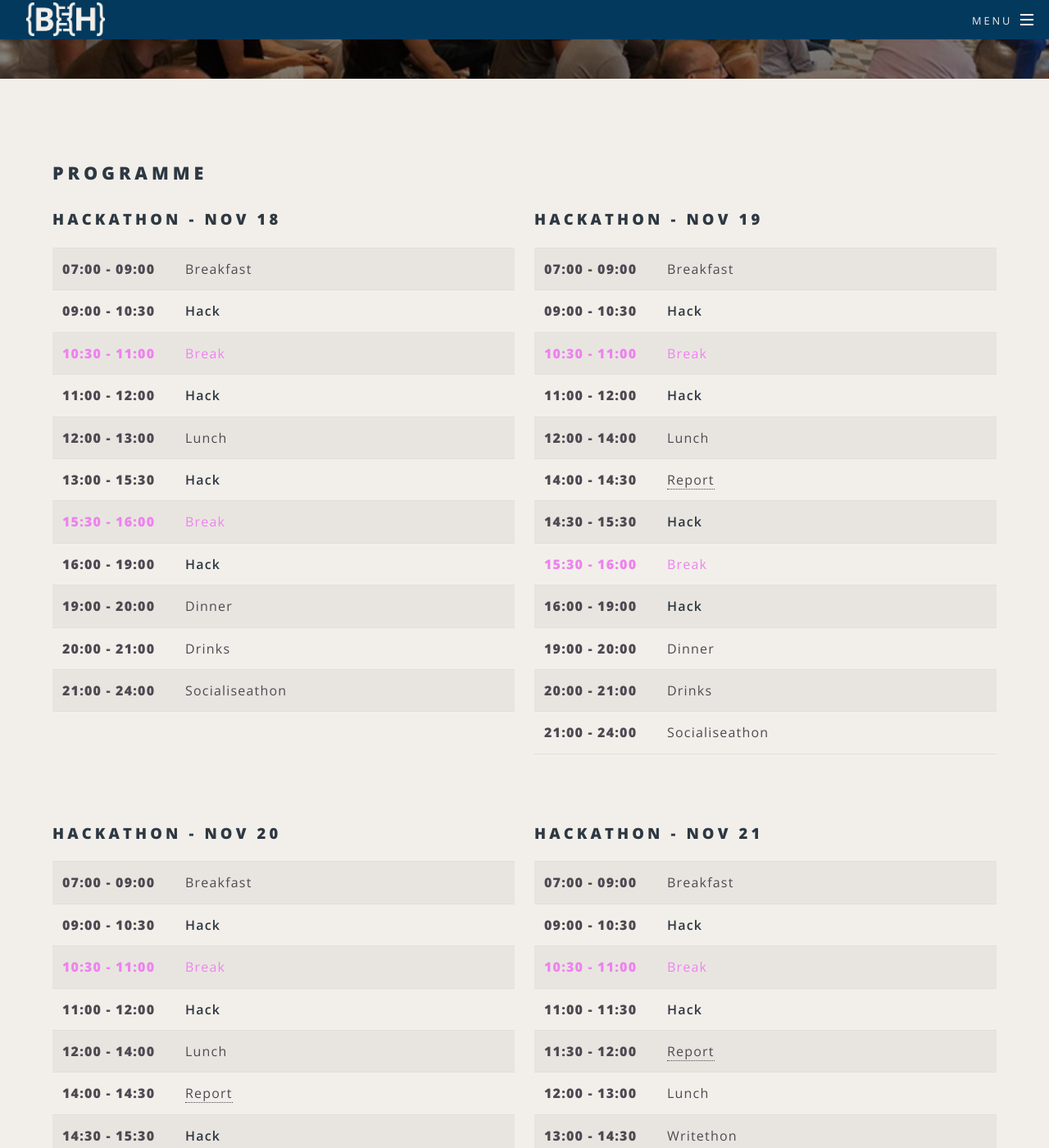
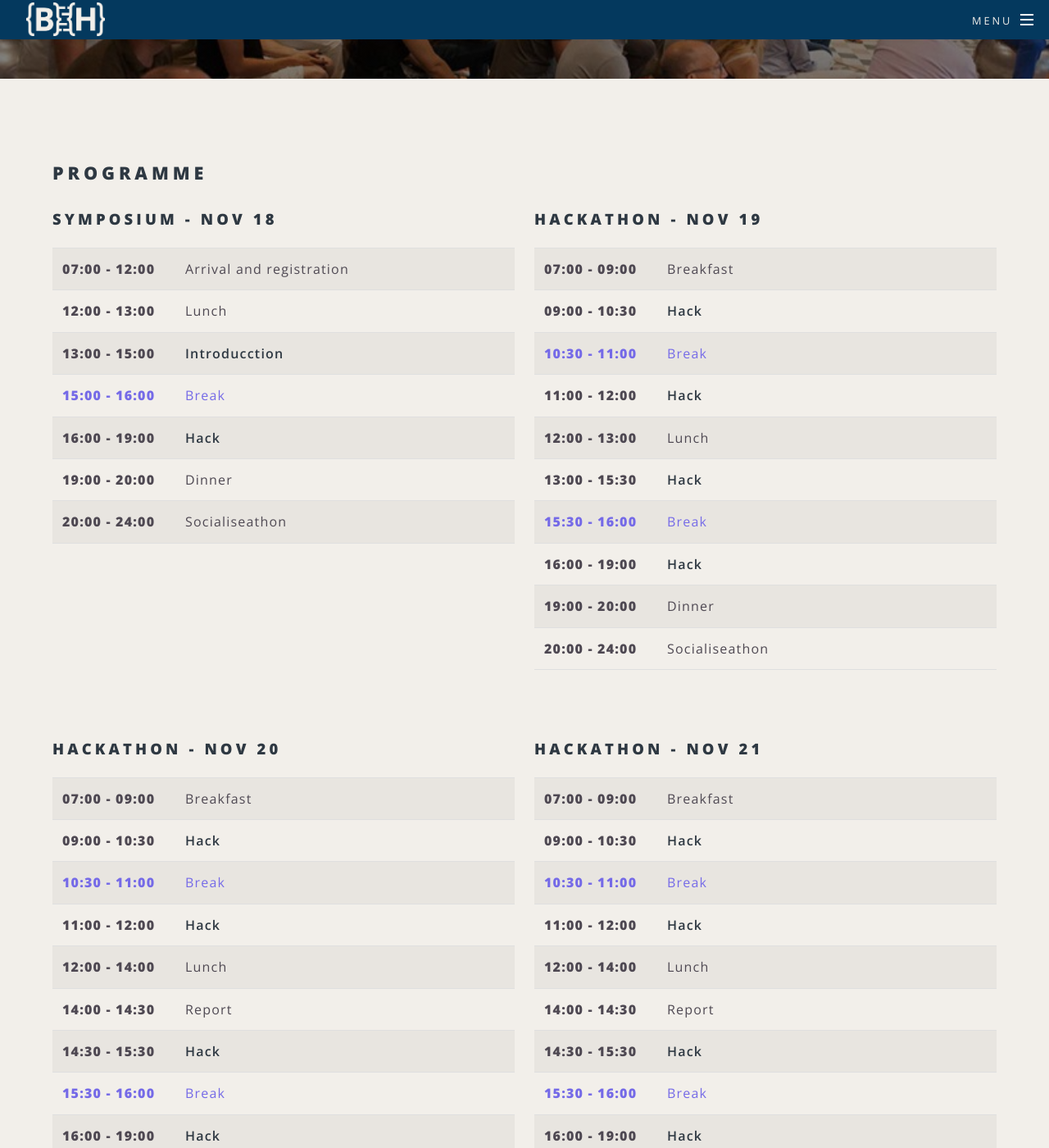
Before and after one commit to elixir-europe/biohackathon-europe-2019, a Jekyll site: the page built from programme.html, in a window 1280 px wide and 1400 px high, scrolled down 257 px. Shown: the whole window at 82% size. Built offline with Jekyll 4.4.1, drawn with Linux system fonts in a browser that asks for light colours; nearby versions of some CDN libraries; some of the changed text lies outside the part shown.

Commit message:
Programme update

```diff
--- a/_sass/programme.scss
+++ b/_sass/programme.scss
@@ -30,7 +30,7 @@ table tbody tr.schedule-theme-row td {
 }
 
 tr.schedule-break-row td {
-    color: violet;
+    color: _palette(accent5, bg);
 }
 
 .wrapper.style5 td.speaker h3 {
--- a/css/main.scss
+++ b/css/main.scss
@@ -5,9 +5,6 @@ $baseurl: '{{ site.baseurl }}/images';
 @import 'libs/vars';
 @import 'libs/functions';
 @import 'libs/mixins';
-@import 'chalet-desc';
-@import 'projects';
-@import 'programme';
 // @import 'font-awesome.min.css';
 @import url('https://fonts.googleapis.com/css?family=Open+Sans:400,400italic,600,600italic,800,800italic');
 /*
@@ -20,6 +17,10 @@ $baseurl: '{{ site.baseurl }}/images';
 @include skel-breakpoints(( xlarge: '(max-width: 1680px)', large: '(max-width: 1280px)', medium: '(max-width: 980px)', small: '(max-width: 736px)', xsmall: '(max-width: 480px)'));
 @include skel-layout(( reset: 'full', boxModel: 'border', grid: ( gutters: 1.5em)));
 /* Basic */
+
+@import 'chalet-desc';
+@import 'projects';
+@import 'programme';
 
 @-ms-viewport {
 	width: device-width;
--- a/programme.html
+++ b/programme.html
@@ -8,7 +8,42 @@ title: Programme
     <div id="programme">
         <div class="row">
             <div class="col-md-6 day">
-                <h3>Hackathon - Nov 18</h3>
+                <h3>Symposium - Nov 18</h3>
+                <table>
+                    <tbody>
+                        <tr>
+                            <td class="time">07:00 - 12:00</td>
+                            <td class="event">Arrival  and registration</td>
+                        </tr>
+                        <tr>
+                            <td class="time">12:00 - 13:00</td>
+                            <td class="event">Lunch</td>
+                        </tr>
+                        <tr>
+                            <td class="time">13:00 - 15:00</td>
+                            <td class="event"><b>Introducction</b></td>
+                        </tr>
+                        <tr class="schedule-break-row">
+                            <td class="time">15:00 - 16:00</td>
+                            <td class="event">Break</td>
+                        </tr>
+                        <tr>
+                            <td class="time">16:00 - 19:00</td>
+                            <td class="event"><b>Hack</b></td>
+                        </tr>
+                        <tr>
+                            <td class="time">19:00 - 20:00</td>
+                            <td class="event">Dinner</td>
+                        </tr>
+                        <tr>
+                            <td class="time">20:00 - 24:00</td>
+                            <td class="event">Socialiseathon</td>
+                        </tr>
+                    </tbody>
+                </table>
+            </div>
+            <div class="col-md-6 day">
+                <h3>Hackathon - Nov 19</h3>
                 <table>
                     <tbody>
                         <tr>
@@ -48,18 +83,14 @@ title: Programme
                             <td class="event">Dinner</td>
                         </tr>
                         <tr>
-                            <td class="time">20:00 - 21:00</td>
-                            <td class="event">Drinks</td>
-                        </tr>
-                        <tr>
-                            <td class="time">21:00 - 24:00</td>
+                            <td class="time">20:00 - 24:00</td>
                             <td class="event">Socialiseathon</td>
                         </tr>
                     </tbody>
                 </table>
             </div>
             <div class="col-md-6 day">
-                <h3>Hackathon - Nov 19</h3>
+                <h3>Hackathon - Nov 20</h3>
                 <table>
                     <tbody>
                         <tr>
@@ -84,7 +115,7 @@ title: Programme
                         </tr>
                         <tr>
                             <td class="time">14:00 - 14:30</td>
-                            <td class="event"><a href="https://github.com/elixir-europe/BioHackathon/tree/master/_reports">Report</a></td>
+                            <td class="event">Report</td>
                         </tr>
                         <tr>
                             <td class="time">14:30 - 15:30</td>
@@ -103,18 +134,14 @@ title: Programme
                             <td class="event">Dinner</td>
                         </tr>
                         <tr>
-                            <td class="time">20:00 - 21:00</td>
-                            <td class="event">Drinks</td>
-                        </tr>
-                        <tr>
-                            <td class="time">21:00 - 24:00</td>
+                            <td class="time">20:00 - 24:00</td>
                             <td class="event">Socialiseathon</td>
                         </tr>
                     </tbody>
                 </table>
             </div>
             <div class="col-md-6 day">
-                <h3>Hackathon - Nov 20</h3>
+                <h3>Hackathon - Nov 21</h3>
                 <table>
                     <tbody>
                         <tr>
@@ -139,7 +166,7 @@ title: Programme
                         </tr>
                         <tr>
                             <td class="time">14:00 - 14:30</td>
-                            <td class="event"><a href="https://github.com/elixir-europe/BioHackathon/tree/master/_reports">Report</a></td>
+                            <td class="event">Report</td>
                         </tr>
                         <tr>
                             <td class="time">14:30 - 15:30</td>
@@ -158,18 +185,14 @@ title: Programme
                             <td class="event">Dinner</td>
                         </tr>
                         <tr>
-                            <td class="time">20:00 - 21:00</td>
-                            <td class="event">Drinks</td>
-                        </tr>
-                        <tr>
-                            <td class="time">21:00 - 24:00</td>
+                            <td class="time">20:00 - 24:00</td>
                             <td class="event">Socialiseathon</td>
                         </tr>
                     </tbody>
                 </table>
             </div>
             <div class="col-md-6 day">
-                <h3>Hackathon - Nov 21</h3>
+                <h3>Hackathon - Nov 22</h3>
                 <table>
                     <tbody>
                         <tr>
@@ -190,7 +213,7 @@ title: Programme
                         </tr>
                         <tr>
                             <td class="time">11:30 - 12:00</td>
-                            <td class="event"><a href="https://github.com/elixir-europe/BioHackathon/tree/master/_reports">Report</a></td>
+                            <td class="event">Report</td>
                         </tr>
                         <tr>
                             <td class="time">12:00 - 13:00</td>
```
